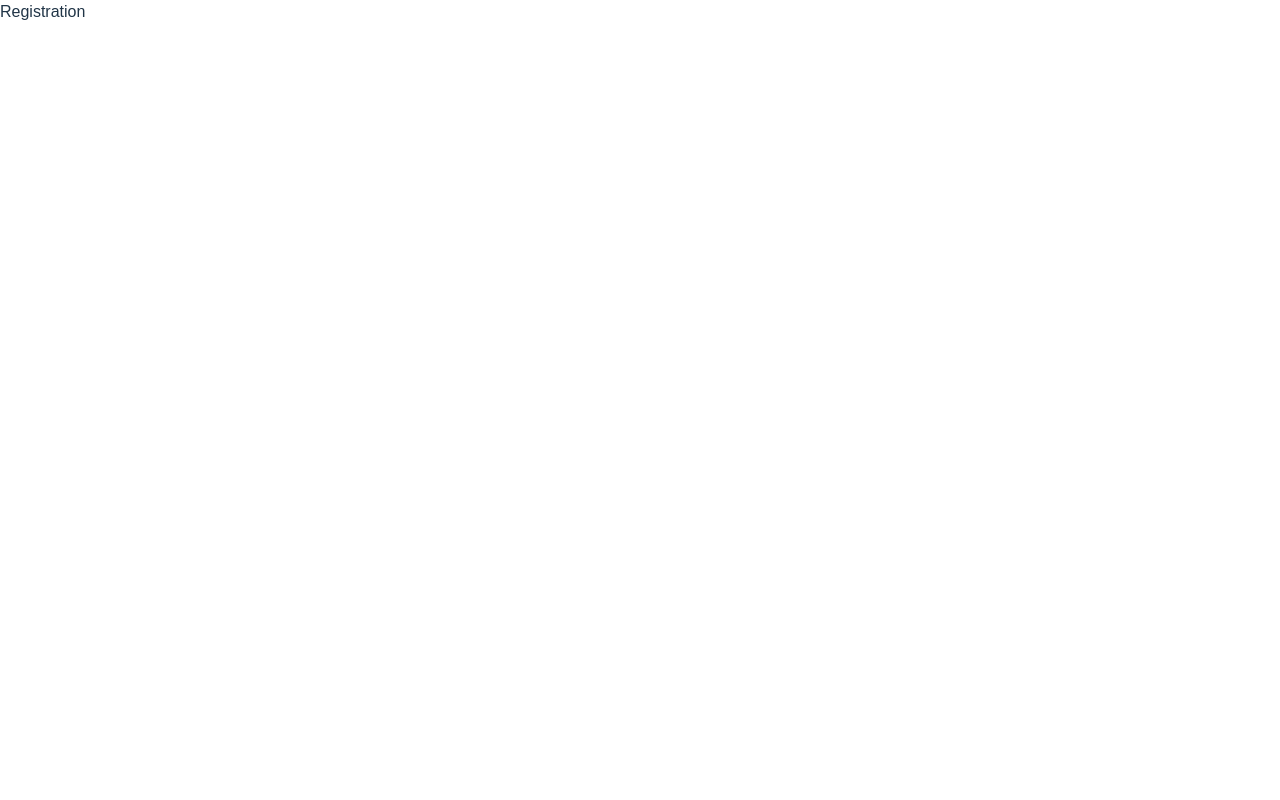
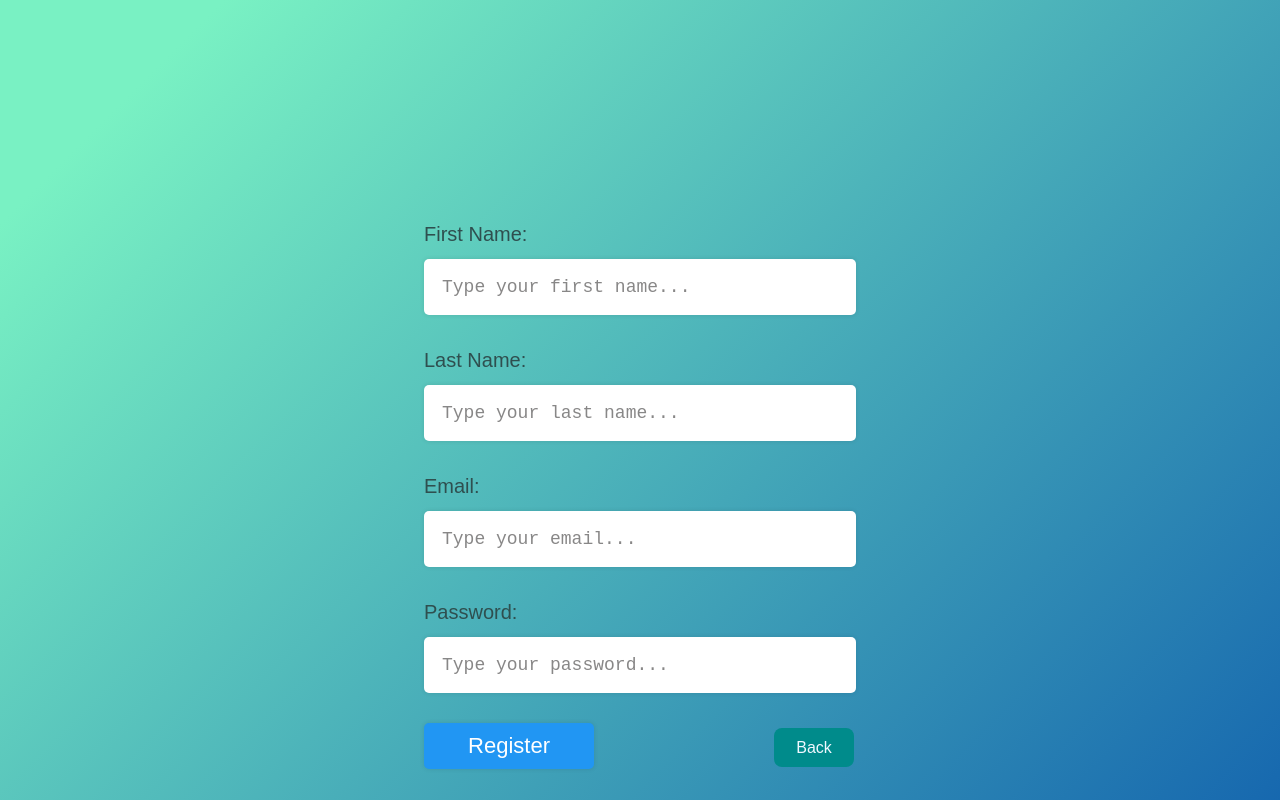
Before and after one commit to nucikk/Cryptocurrency, a React (Vite) app: page /registration in a window 1280 px wide. Shown: the top 800 px of the page. Built offline with nearby package versions, Linux system fonts and the light colour scheme.

Commit message:
Add registration page design with user input fields

```diff
--- a/package.json
+++ b/package.json
@@ -9,6 +9,7 @@
     "preview": "vite preview"
   },
   "dependencies": {
+    "@react-icons/all-files": "^4.1.0",
     "react": "^18.2.0",
     "react-dom": "^18.2.0",
     "react-icons": "^4.8.0",
--- a/src/Component/Registration.jsx
+++ b/src/Component/Registration.jsx
@@ -1,9 +1,73 @@
-import React from 'react'
+import React, { useState } from "react";
+import { Link } from "react-router-dom";
+import "../Style/registration.css";
 
 const Registration = () => {
+  const [firstName, setFirstName] = useState("");
+  const [lastName, setLastName] = useState("");
+  const [email, setEmail] = useState("");
+  const [password, setPassword] = useState("");
+
+  const handleFirstNameChange = (e) => setFirstName(e.target.value);
+  const handleLastNameChange = (e) => setLastName(e.target.value);
+  const handleEmailChange = (e) => setEmail(e.target.value);
+  const handlePasswordChange = (e) => setPassword(e.target.value);
+
+  const handleSubmit = (e) => {
+    e.preventDefault();
+  };
+
   return (
-    <div>Registration</div>
-  )
-}
+    <div className="registration_container">
+      <form onSubmit={handleSubmit} className="registration_form">
+        <label className="registration_label" htmlFor="firstName">First Name:</label>
+        <input
+          className="registration_input"
+          type="text"
+          name="firstName"
+          placeholder="Type your first name..."
+          value={firstName}
+          onChange={handleFirstNameChange}
+        />
 
-export default Registration
+        <label className="registration_label" htmlFor="lastName">Last Name:</label>
+        <input
+          className="registration_input"
+          type="text"
+          name="lastName"
+          placeholder="Type your last name..."
+          value={lastName}
+          onChange={handleLastNameChange}
+        />
+
+        <label className="registration_label" htmlFor="email">Email:</label>
+        <input
+          className="registration_input"
+          type="email"
+          name="email"
+          placeholder="Type your email..."
+          value={email}
+          onChange={handleEmailChange}
+        />
+
+        <label className="registration_label" htmlFor="password">Password:</label>
+        <input
+          className="registration_input"
+          type="password"
+          name="password"
+          placeholder="Type your password..."
+          value={password}
+          onChange={handlePasswordChange}
+        />
+
+        <button className="registration_btn" type="submit">Register</button>
+
+        <Link to="/">
+          <button className="back_btn" type="submit">Back</button>
+        </Link>
+      </form>
+    </div>
+  );
+};
+
+export default Registration;
--- /dev/null
+++ b/src/Style/registration.css
@@ -0,0 +1,57 @@
+.registration_container {
+  height: 60.0625rem;
+  overflow: hidden;
+  background-image: linear-gradient(135deg, #79f1c3 10%, #0e5cad 100%);
+  display: flex;
+  justify-content: center;
+  align-items: center;
+}
+.registration_form {
+  height: 34rem;
+  width: 27rem;
+}
+
+.registration_label {
+  display: block;
+  margin: 10px 0;
+  font-size: 20px;
+  color: darkslategrey;
+}
+
+.registration_input {
+  width: 100%;
+  padding: 18px;
+  border: none;
+  border-radius: 5px;
+  margin-bottom: 20px;
+  font-size: 18px;
+  font-family: monospace;
+  box-shadow: 0 0 5px rgba(0, 0, 0, 0.1);
+}
+
+.registration_btn  {
+  width: 170px;
+  padding: 10px;
+  background-color: #2196f3;
+  color: white;
+  border: none;
+  border-radius: 5px;
+  margin-top: 10px;
+  font-size: 22px;
+  cursor: pointer;
+  box-shadow: 0 0 5px rgba(0, 0, 0, 0.1);
+}
+
+.registration_btn:hover {
+  background-color: #0d8bf2;
+}
+
+.back_btn {
+    width: 80px;
+    margin-left: 180px;
+    background-color: darkcyan;
+    color: aliceblue;
+}
+.back_btn:hover {
+    background-color: #007676;
+}
--- a/src/index.css
+++ b/src/index.css
@@ -102,12 +102,13 @@ ul {
  list-style: none;
 }
 
-input:focus {
- outline: none;
-}
+input:focus , button:focus{
+  outline: none;
+ }
+
 
 input::placeholder {
- font-size: 24px;
+ font-size: 18px;
  color: #888787;
 }
 
```
Also changed, not shown: 1 other file (tests, documents, lock files or other folders).
